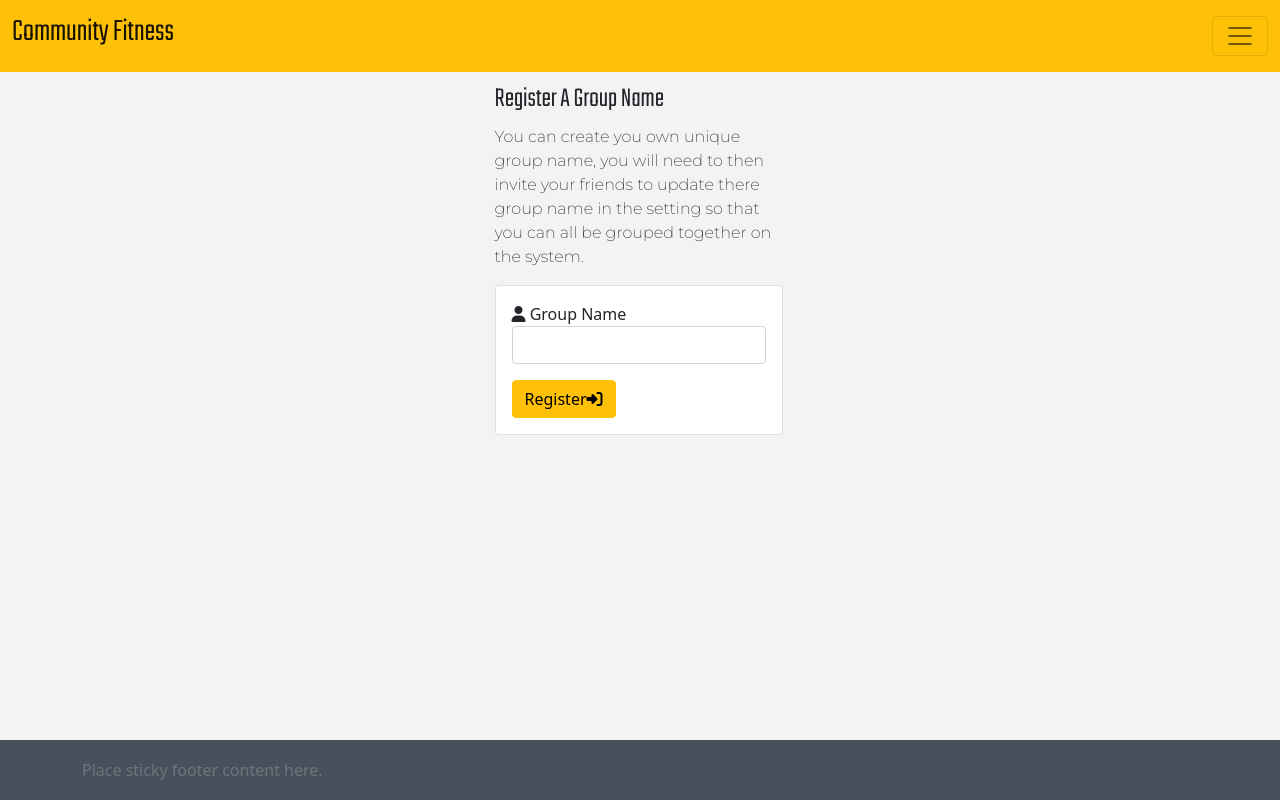
After one commit to BarryBeics/Project-Three, a Flask app: page /register_group in a window 1280 px wide. The commit adds this page. Run offline with Flask 2, Linux system fonts and the light colour scheme; some libraries are stand-ins or nearby versions.

Commit message:
Add register group

```diff
--- a/fitnesstracker/models.py
+++ b/fitnesstracker/models.py
@@ -97,7 +97,7 @@ class Groups(db.Model):
     group_id = db.Column(db.Integer, primary_key=True)
     user_id = db.Column(db.Integer, db.ForeignKey("users.user_id", ondelete="CASCADE"), nullable=False)
     name = db.Column(db.String(20), unique=True, nullable=False)
-    size = db.Column(db.Integer, nullable=False)
+    size = db.Column(db.Integer, nullable=False, default=20)
     created_at = db.Column(db.DateTime, default=datetime.datetime.now, nullable=False)
 
     def __repr__(self):
--- a/fitnesstracker/routes.py
+++ b/fitnesstracker/routes.py
@@ -169,3 +169,27 @@ def delete_landmark(landmark_id):
     db.session.delete(landmark)
     db.session.commit()
     return redirect(url_for("landmarks"))
+
+
+# Register a new group
+@app.route("/register_group", methods=["GET", "POST"])
+def register_group():
+    if request.method == "POST":
+        # check group name to see if user already exisits in db
+        existing_group = Groups.query.filter(
+            Groups.name == request.form.get("name").lower()).all()
+
+        if existing_group:
+            flash("Group Name already exists")
+            return redirect(url_for("register_group"))
+
+        register_group = Groups(
+            name=request.form.get("name").lower(),
+            user_id=session["user"]
+        )
+        db.session.add(register_group)
+        db.session.commit()
+        flash("Successfully created, {}".format(
+                            request.form.get("name")))
+
+    return render_template("register_group.html")
--- a/fitnesstracker/templates/base.html
+++ b/fitnesstracker/templates/base.html
@@ -43,7 +43,7 @@
                             aria-hidden="true"></i> Post Manually</a>
                         <a class="nav-link active" aria-current="page" href=""> <i class="fa-solid fa-user-gear"
                             aria-hidden="true"></i> Settings</a>
-                        <a class="nav-link active" aria-current="page" href=""> <i class="fa fa-people-group"
+                        <a class="nav-link active" aria-current="page" href="{{ url_for('register_group') }}"> <i class="fa fa-people-group"
                             aria-hidden="true"></i> Create a Group</a>
 
                         <a class="nav-link active" aria-current="page" href="{{ url_for('landmarks') }}"> <i
--- /dev/null
+++ b/fitnesstracker/templates/register_group.html
@@ -0,0 +1,37 @@
+{% extends "base.html" %}
+{% block content %}
+
+
+<div class="container form-box d-flex justify-content-center">
+    <div class="row">
+        <div class="col">
+            <h3>Register A Group Name</h3>
+            <p>You can create you own unique group name, you will need to then invite your friends
+                 to update there group name in the setting so that you can all be grouped together on the system.</p>
+
+            <form method="POST" action="{{ url_for('register_group') }}">
+                <div class="card" style="width: 18rem;">
+                    <div class="card-body">
+                        <!-- first name -->
+                        <div class="mb-3">
+                            <i class="fa-solid fa-user" aria-hidden="true"></i>
+                            <label for="name">Group Name</label>
+                            <input type="text" name="name" minlength="3" maxlength="15"
+                                pattern="^[a-zA-Z0-9]{2,15}$" class="form-control" id="name"
+                                aria-describedby="name" required>
+                        </div>
+                        <!-- register -->
+                        <button type="submit" class="btn btn-warning">Register<i class="fa-solid fa-sign-in-alt"
+                                aria-hidden="true"></i></button>
+                    </div>
+                </div>
+            </form>
+
+
+
+        </div>
+    </div>
+</div>
+
+
+{% endblock %}
```
Also changed, not shown: fitnesstracker/static/css/style.css (renamed from fitnesstracker/templates/static/css/style.css), fitnesstracker/static/js/script.js (added).
